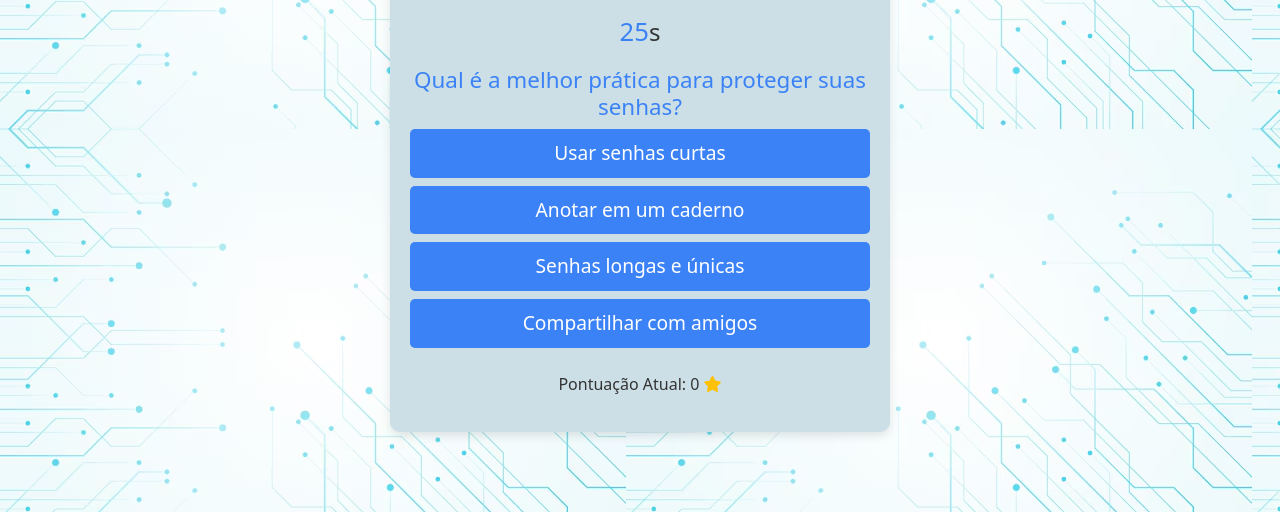
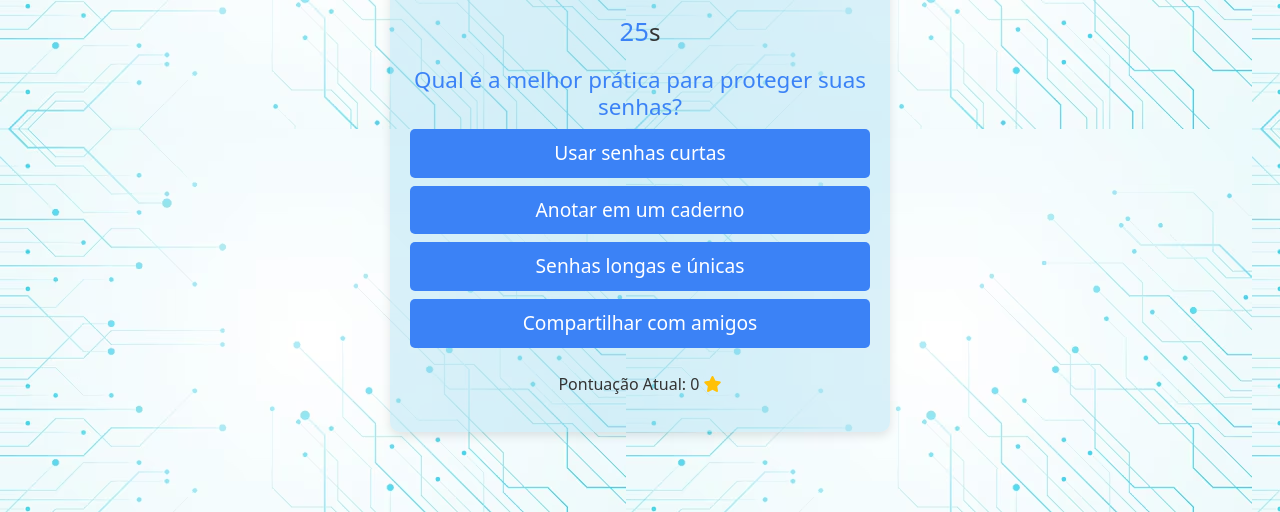
Before and after one commit to JonatanAJ/projeto_final, a plain HTML site: page index.html in a window 1280 px wide. Shown: the part 288-800 px from the top of the page. Drawn offline with nearby package versions, Linux system fonts and the light colour scheme.

Commit message:
Update style.css

```diff
--- a/style.css
+++ b/style.css
@@ -13,7 +13,7 @@ body {
 /* Container do Quiz */
 #quiz-container {
     max-width: 500px;
-    background-color: #ccdfe6;
+       background-color: #afe0f271;
     border-radius: 10px;
     box-shadow: 0 4px 10px rgba(0, 0, 0, 0.1);
     padding: 20px;
```
